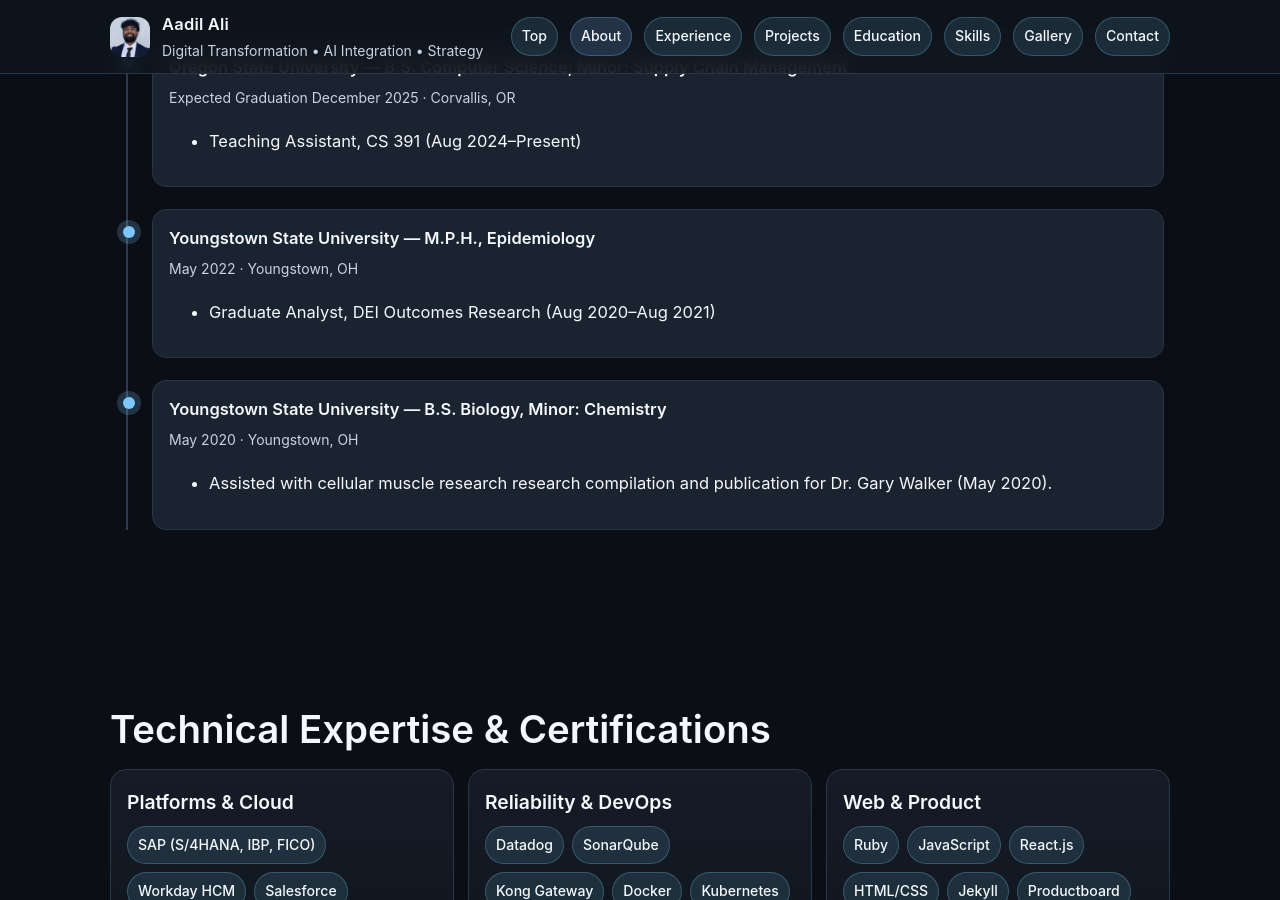
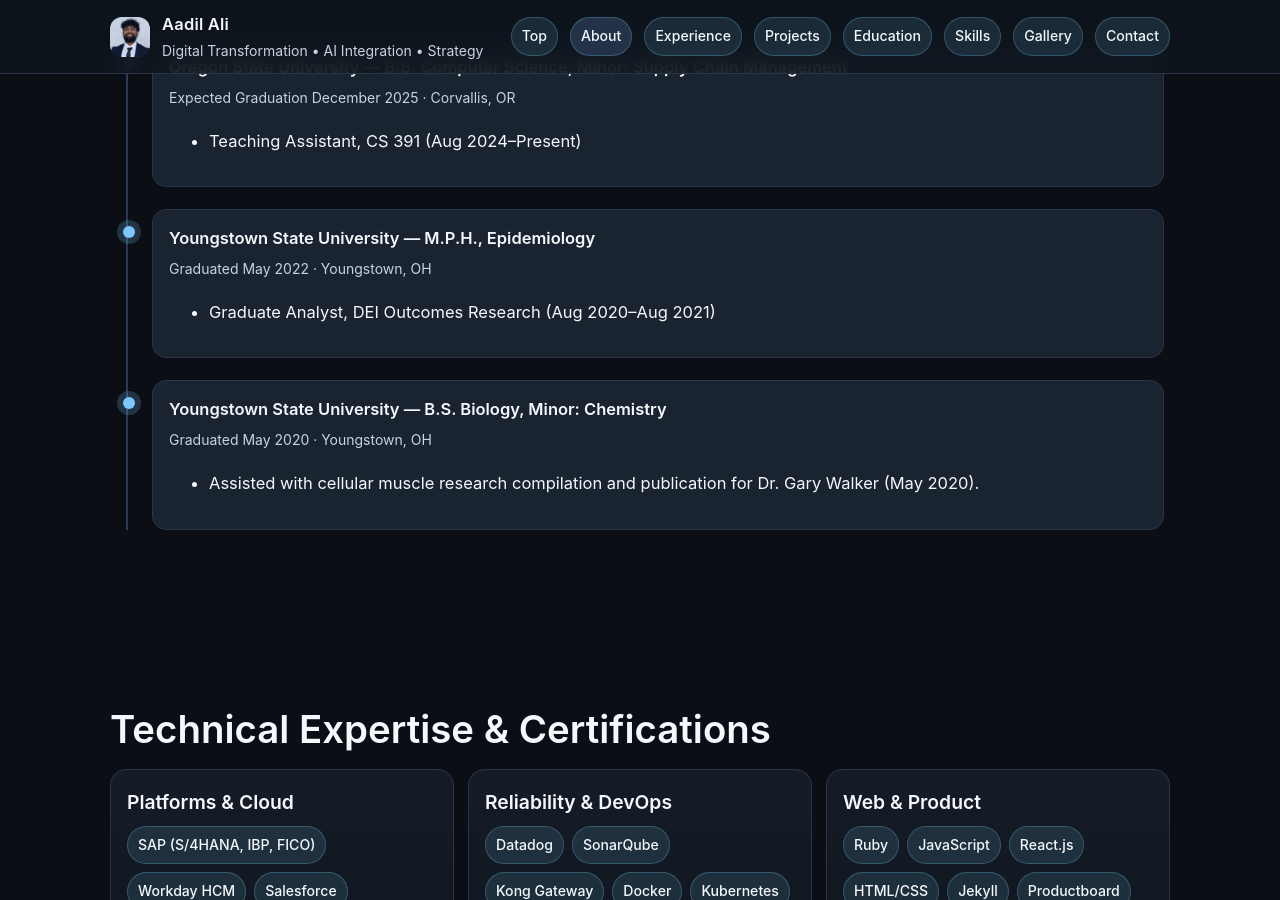
Before and after one commit to aaadil777/aaadil777.github.io, a Jekyll site: the page built from index.md, in a window 1280 px wide and 900 px high, scrolled down 6288 px. Built offline with Jekyll 4.4.1, drawn with Linux system fonts in a browser that asks for light colours.

Commit message:
Fixed typo.

```diff
--- a/_data/education.yml
+++ b/_data/education.yml
@@ -8,13 +8,13 @@
 - school: Youngstown State University
   degree: "M.P.H., Epidemiology"
   location: Youngstown, OH
-  dates: "May 2022"
+  dates: "Graduated May 2022"
   notes:
     "Graduate Analyst, DEI Outcomes Research (Aug 2020–Aug 2021)"
 
 - school: Youngstown State University
   degree: "B.S. Biology, Minor: Chemistry"
   location: Youngstown, OH
-  dates: "May 2020"
+  dates: "Graduated May 2020"
   notes:
-    "Assisted with cellular muscle research research compilation and publication for Dr. Gary Walker (May 2020)."
+    "Assisted with cellular muscle research compilation and publication for Dr. Gary Walker (May 2020)."
```
